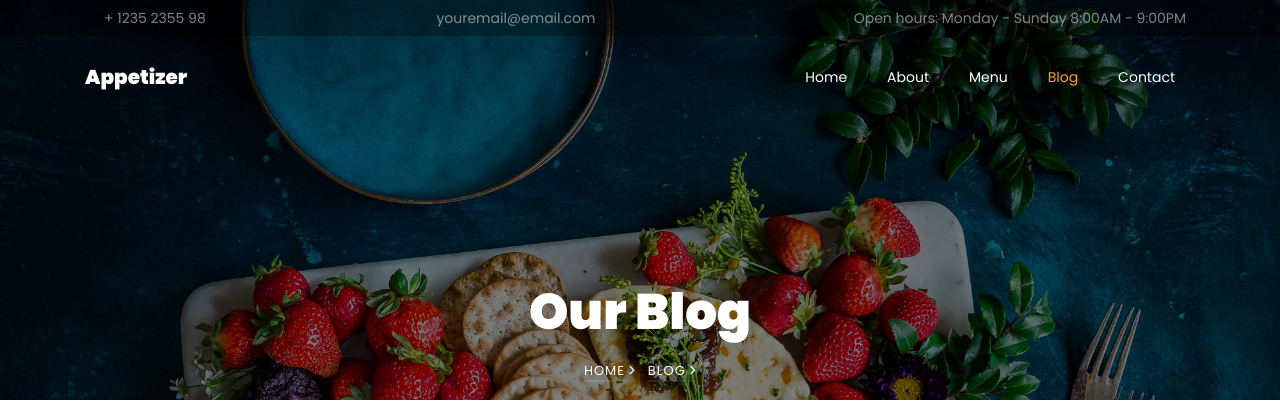
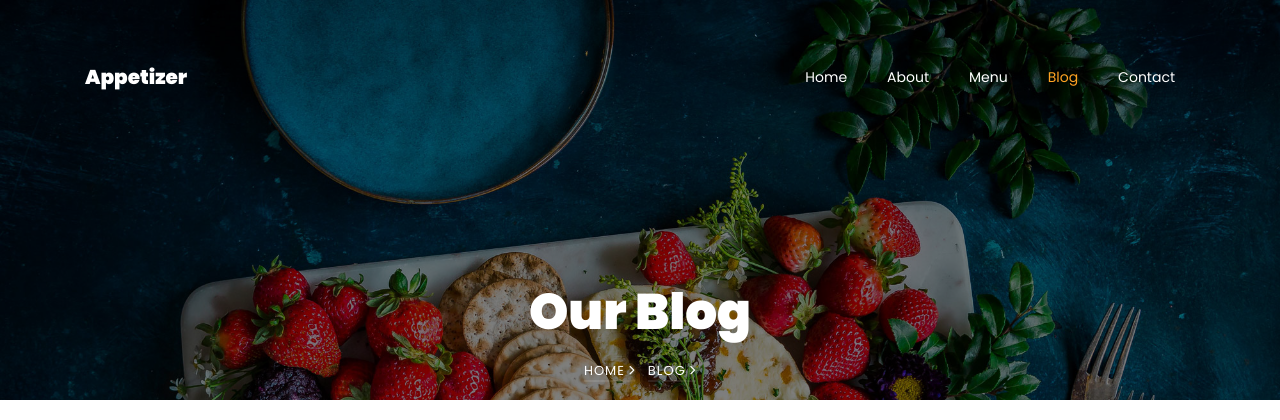
Before and after one commit to naiza0404/FoodWebsite, a Django app: page /blog/ in a window 1280 px wide. Shown: the top 420 px of the page. Run offline with Django 4.2, Linux system fonts and the light colour scheme; some libraries are stand-ins or nearby versions; some web fonts are replaced.

Commit message:
add changes in pages

```diff
--- a/templates/blog.html
+++ b/templates/blog.html
@@ -30,27 +30,7 @@
     <link rel="stylesheet" href="{% static 'css/style.css' %}">
   </head>
   <body>
-    <div class="py-1 bg-black top">
-    	<div class="container">
-    		<div class="row no-gutters d-flex align-items-start align-items-center px-md-0">
-	    		<div class="col-lg-12 d-block">
-		    		<div class="row d-flex">
-		    			<div class="col-md pr-4 d-flex topper align-items-center">
-					    	<div class="icon mr-2 d-flex justify-content-center align-items-center"><span class="icon-phone2"></span></div>
-						    <span class="text">+ 1235 2355 98</span>
-					    </div>
-					    <div class="col-md pr-4 d-flex topper align-items-center">
-					    	<div class="icon mr-2 d-flex justify-content-center align-items-center"><span class="icon-paper-plane"></span></div>
-						    <span class="text">youremail@email.com</span>
-					    </div>
-					    <div class="col-md-5 pr-4 d-flex topper align-items-center text-lg-right justify-content-end">
-						    <p class="mb-0 register-link"><span>Open hours:</span> <span>Monday - Sunday</span> <span>8:00AM - 9:00PM</span></p>
-					    </div>
-				    </div>
-			    </div>
-		    </div>
-		  </div>
-    </div>
+
 	  <nav class="navbar navbar-expand-lg navbar-dark ftco_navbar bg-dark ftco-navbar-light" id="ftco-navbar">
 	    <div class="container">
 	      <a class="navbar-brand" href="/">Appetizer</a>
```
Also changed, not shown: other parts of templates/blog.html (+7 -7 lines), templates/contact.html (+13 -33 lines).
